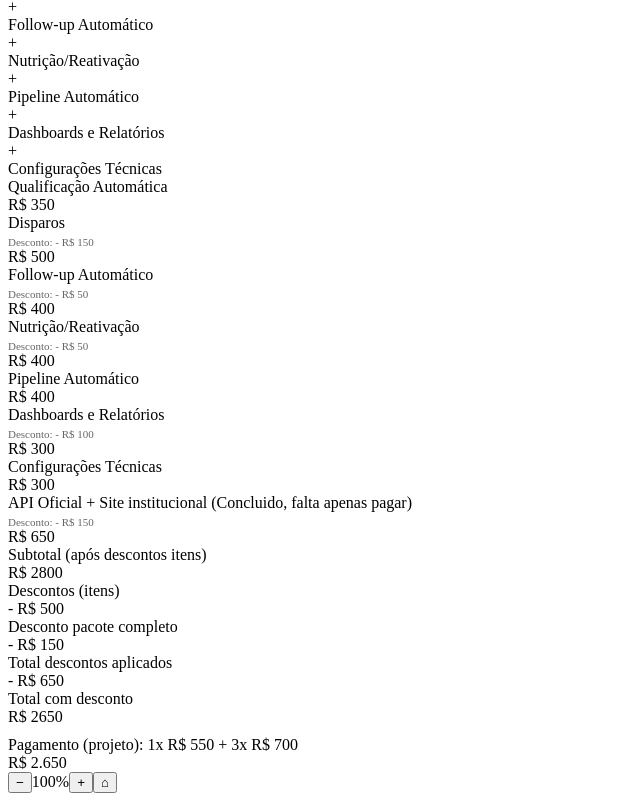
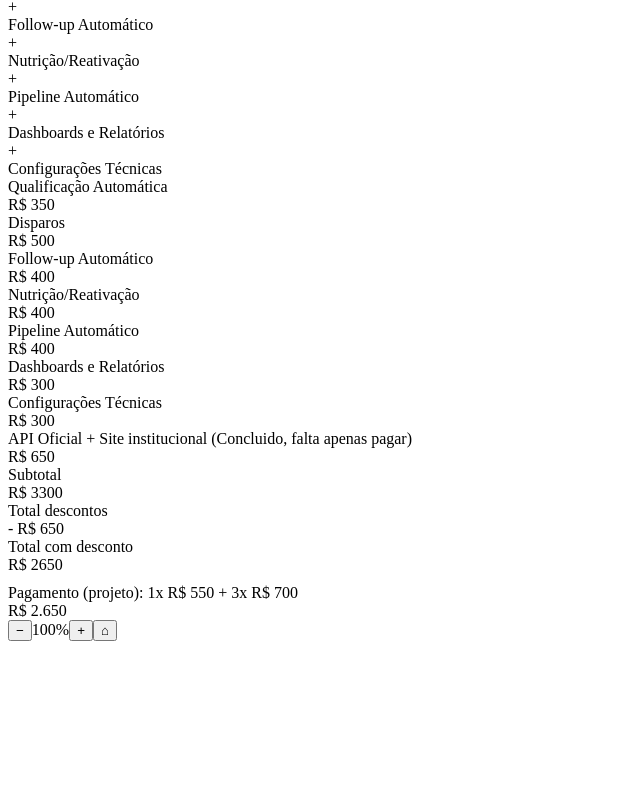
Before and after one commit to claaysilva/orcamentos.geral, a React (Vite) app: page / in a window 1280 px wide. Shown: the part 720-1521 px from the top of the page, without its empty margins (0-640 px from the left). After the commit the page ends 1369 px from the top, so only its background shows below. Built offline with nearby package versions, Linux system fonts and the light colour scheme; the HTML template or start-up script is replaced by a standard one.

Commit message:
chore: exibir subtotal bruto e apenas total de descontos

```diff
--- a/src/App.jsx
+++ b/src/App.jsx
@@ -80,39 +80,31 @@ function Values({data}){
   const extras = [{ label: 'API Oficial + Site institucional (Concluido, falta apenas pagar)', value: 'R$ 650', discount: 'R$ 150' }]
   const toNumber = v=> Number(String(v).replace(/[^0-9]/g,''))||0
   const rows = data.children.map(c=>({label:cleanText(c.text), value: fixedValues[c.id]||'', discount: discounts[c.id]||''}))
-  const subtotal = rows.reduce((s,r)=> s + Math.max(0, toNumber(r.value) - toNumber(r.discount)),0) + extras.reduce((s,e)=> s + Math.max(0, toNumber(e.value) - toNumber(e.discount)),0)
-  const discount = 150
-  const total = Math.max(subtotal - discount,0)
-  const itemDiscountSum = rows.reduce((s,r)=> s + toNumber(r.discount),0)
-  const extrasDiscountSum = extras.reduce((s,e)=> s + toNumber(e.discount||0),0)
-  const totalItemDiscounts = itemDiscountSum + extrasDiscountSum
-  const totalDiscountsApplied = totalItemDiscounts + discount
+    const subtotalReal = rows.reduce((s,r)=> s + toNumber(r.value),0) + extras.reduce((s,e)=> s + toNumber(e.value),0)
+    const itemDiscountSum = rows.reduce((s,r)=> s + toNumber(r.discount),0)
+    const extrasDiscountSum = extras.reduce((s,e)=> s + toNumber(e.discount||0),0)
+    const packageDiscount = 150
+    const totalDiscounts = itemDiscountSum + extrasDiscountSum + packageDiscount
+    const total = Math.max(subtotalReal - totalDiscounts,0)
+
   const projectPayment = { value: 'R$ 2.650', plan: '1x R$ 550 + 3x R$ 700' }
   return (
     <div id="valuesInner" className="view-inner">
       <div className="val-wrap">
         {rows.map((r,idx)=>(
           <div className={'val-row val-level-1'} key={idx}>
-            <div className="val-label">
-              {r.label}
-              {r.discount ? <div style={{fontSize:11, color:'#666', marginTop:4}}>Desconto: - {r.discount}</div> : null}
-            </div>
+            <div className="val-label">{r.label}</div>
             <div className="val-value">{r.value}</div>
           </div>
         ))}
         {extras.map((ex,i)=> (
           <div className={'val-row val-level-1'} key={'ex'+i}>
-            <div className="val-label">
-              {ex.label}
-              {ex.discount ? <div style={{fontSize:11, color:'#666', marginTop:4}}>Desconto: - {ex.discount}</div> : null}
-            </div>
+            <div className="val-label">{ex.label}</div>
             <div className="val-value">{ex.value}</div>
           </div>
         ))}
-        <div className="val-row total"><div className="val-label">Subtotal (após descontos itens)</div><div className="val-value">R$ {subtotal}</div></div>
-        <div className="val-row"><div className="val-label">Descontos (itens)</div><div className="val-value">- R$ {totalItemDiscounts}</div></div>
-        <div className="val-row"><div className="val-label">Desconto pacote completo</div><div className="val-value">- R$ {discount}</div></div>
-        <div className="val-row"><div className="val-label">Total descontos aplicados</div><div className="val-value">- R$ {totalDiscountsApplied}</div></div>
+        <div className="val-row total"><div className="val-label">Subtotal</div><div className="val-value">R$ {subtotalReal}</div></div>
+        <div className="val-row"><div className="val-label">Total descontos</div><div className="val-value">- R$ {totalDiscounts}</div></div>
         <div className="val-row total"><div className="val-label">Total com desconto</div><div className="val-value">R$ {total}</div></div>
         <div style={{height:10}} />
         <div className="val-row"><div className="val-label">Pagamento (projeto): {projectPayment.plan}</div><div className="val-value">{projectPayment.value}</div></div>
```
